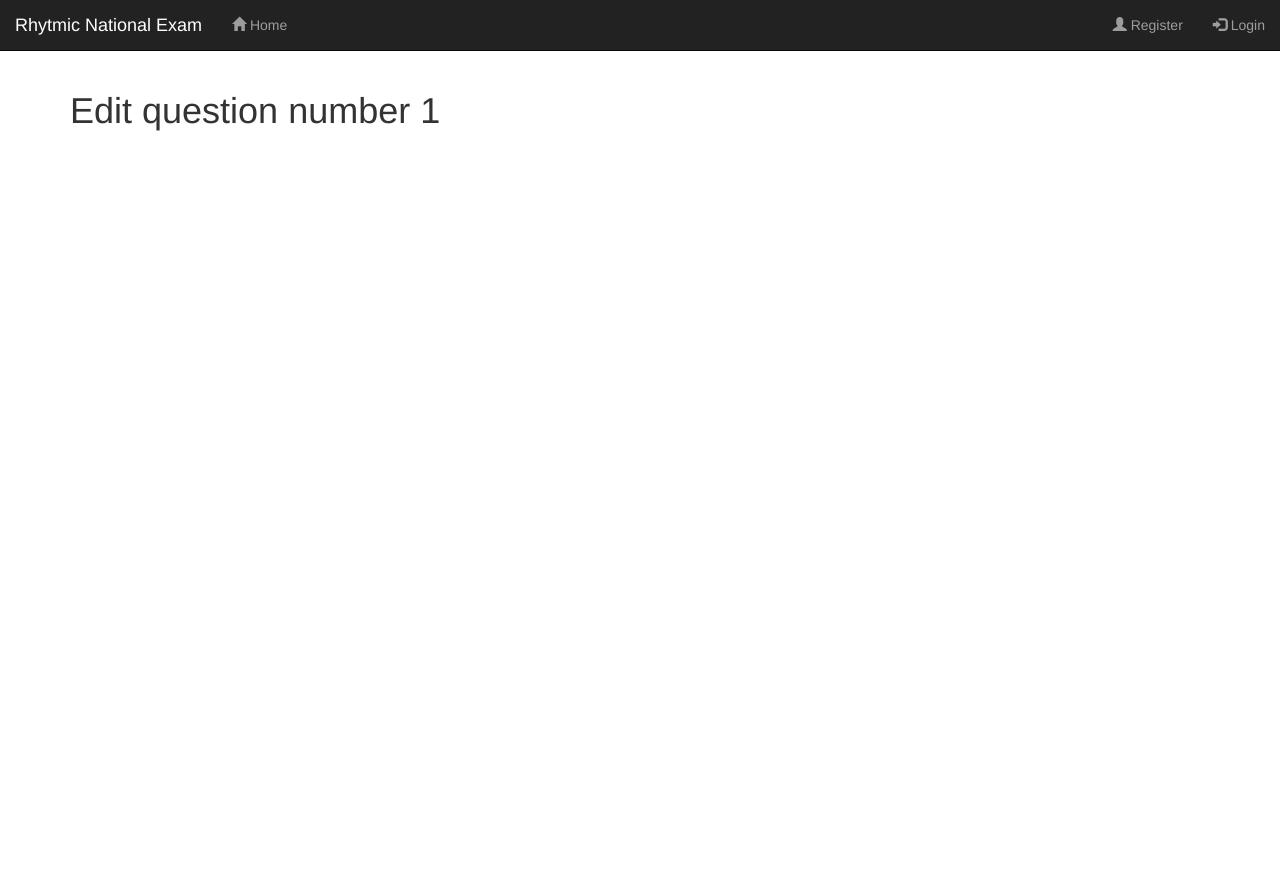
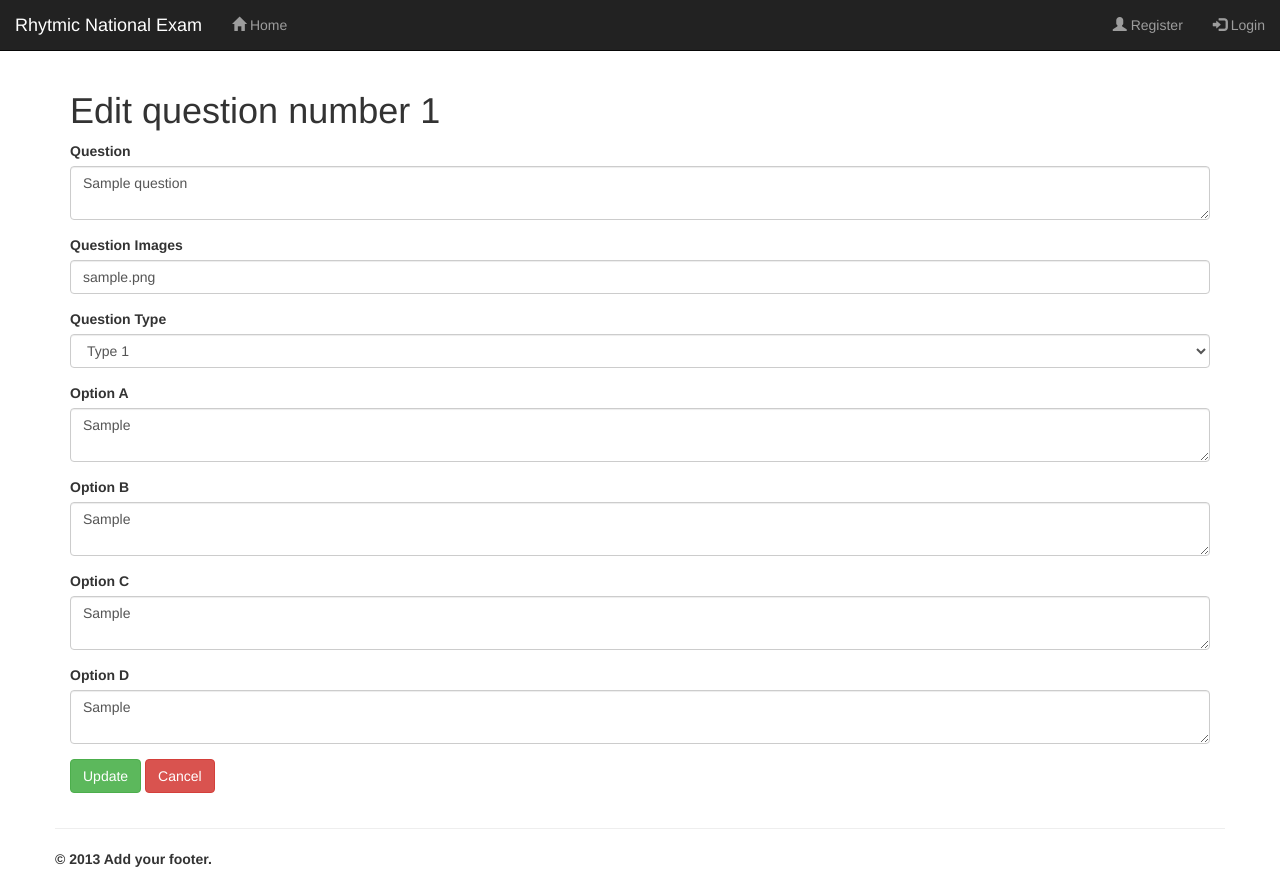
Before and after one commit to AltusN/rhytmic_exam, a Flask app: page /edit_exam_question/1 in a window 1280 px wide. Before the commit the page ends 131 px from the top, so only its background shows below. Run offline with Flask 2, Linux system fonts and the light colour scheme; tables that the repository leaves empty hold one stand-in row (values such as "Sample post"); some libraries are stand-ins or nearby versions.

Commit message:
fixing some bootstrap issues

```diff
--- a/migrations/alembic.ini
+++ b/migrations/alembic.ini
@@ -20,17 +20,17 @@ keys = console
 keys = generic
 
 [logger_root]
-level = WARN
+level = DEBUG
 handlers = console
 qualname =
 
 [logger_sqlalchemy]
-level = WARN
+level = DEBUG
 handlers =
 qualname = sqlalchemy.engine
 
 [logger_alembic]
-level = INFO
+level = DEBUG
 handlers =
 qualname = alembic
 
--- a/rhytmic_exam_app/exam_utils.py
+++ b/rhytmic_exam_app/exam_utils.py
@@ -26,6 +26,7 @@ def make_type_one_question(question):
 
     return q
 def make_type_two_question(question):
+
     header = json.loads(question.question_images)
     path = header["path"]["location"]
 
--- a/rhytmic_exam_app/forms.py
+++ b/rhytmic_exam_app/forms.py
@@ -1,5 +1,5 @@
 from flask_wtf import FlaskForm
-from wtforms import RadioField, SubmitField, StringField, PasswordField, BooleanField, SelectField
+from wtforms import RadioField, SubmitField, StringField, PasswordField, BooleanField, SelectField, TextAreaField
 from wtforms.validators import DataRequired, Email, EqualTo, ValidationError, Length
 
 from rhytmic_exam_app.models import User
@@ -44,7 +44,7 @@ class ResetPasswordForm(FlaskForm):
     submit = SubmitField("Reset Password")
 
 class AddExamQuestionsForm(FlaskForm):
-    question = StringField("Question", validators=[DataRequired()])
+    question = TextAreaField("Question", validators=[DataRequired()])
     question_type = SelectField("Question Type", choices=[
         ("1", "Type 1"),
         ("2", "Type 2"),
@@ -53,10 +53,10 @@ class AddExamQuestionsForm(FlaskForm):
         ("5", "Type 5")
         ])
     question_images = StringField("Question Images")
-    option_a = StringField("Option A", validators=[DataRequired()])
-    option_b = StringField("Option B", validators=[DataRequired()])
-    option_c = StringField("Option C", validators=[DataRequired()])
-    option_d = StringField("Option D", validators=[DataRequired()])
+    option_a = TextAreaField("Option A", validators=[DataRequired()])
+    option_b = TextAreaField("Option B", validators=[DataRequired()])
+    option_c = TextAreaField("Option C", validators=[DataRequired()])
+    option_d = TextAreaField("Option D", validators=[DataRequired()])
     answer = SelectField("Answer", choices=[
         ("A", "A"),
         ("B", "B"),
--- a/rhytmic_exam_app/routes.py
+++ b/rhytmic_exam_app/routes.py
@@ -123,7 +123,7 @@ def reset_password(token):
     if form.validate_on_submit():
         user.set_password(form.password.data)
         db.session.commit()
-        flash("Your password has been reset", "success")
+        flash("Your password has been reset. Please check your email.", "success")
         return redirect(url_for("login"))
 
     return render_template("reset_password.html", form=form)
@@ -137,19 +137,44 @@ def dashboard():
 def edit_questions():
     page = request.args.get("page", 1, type=int)
 
-    question_pages = ExamQuestions.query.paginate(page=page , per_page=10)
+    question_pages = ExamQuestions.query.paginate(page=page , per_page=8)
 
     return render_template(
         "edit_questions.html",
         title="Edit Questions",
         questions=question_pages)
 
-@app.route("/edit_exam_question/<int:question_id>")
+@app.route("/edit_exam_question/<int:question_id>", methods=("GET", "POST"))
 def edit_exam_question(question_id):
     exam_question = ExamQuestions.query.filter_by(id=question_id).first_or_404()
 
+    form = AddExamQuestionsForm()
 
-    return render_template("edit_exam_question.html", question=exam_question)
+    if form.validate_on_submit():
+        exam_question.question = form.question.data
+        exam_question.question_images = form.question_images.data
+        exam_question.question_type = form.question_type.data
+        exam_question.option_a = form.option_a.data
+        exam_question.option_b = form.option_b.data
+        exam_question.option_c = form.option_c.data
+        exam_question.option_d = form.option_d.data
+        exam_question.answer = form.answer.data
+
+        db.session.add(exam_question)
+        db.session.commit()
+
+        flash(f"Question {question_id} updated successfully", "success")
+        return redirect(url_for("edit_questions"))
+
+    form.question.data = exam_question.question
+    form.question_type.data = exam_question.question_type
+    form.question_images.data = exam_question.question_images
+    form.option_a.data = exam_question.option_a
+    form.option_b.data = exam_question.option_b
+    form.option_c.data = exam_question.option_c
+    form.option_d.data = exam_question.option_d
+
+    return render_template("edit_exam_question.html", question_id=exam_question.id, form=form)
 
 @app.route("/add_question", methods=("GET", "POST"))
 @login_required
@@ -195,8 +220,9 @@ def theory_exam():
 
     if request.method == "POST":
         result = request.form
-        flash(result)
-        return(redirect(url_for("index")))
+        flash(result, "info")
+        flash("Exam completed. Good luck!", "success")
+        return(redirect(url_for("dashboard")))
 
     q_list = []
 
--- a/rhytmic_exam_app/static/css/gym_style.css
+++ b/rhytmic_exam_app/static/css/gym_style.css
@@ -1,2 +1,7 @@
+#the-sticky-div.sticky {
+    position: fixed;
+    top: 0;
+ }
+
 .my_body {
-    padding-top: 70px; }
+padding-top: 70px; }
--- a/rhytmic_exam_app/templates/base.html
+++ b/rhytmic_exam_app/templates/base.html
@@ -36,8 +36,8 @@
                         <li><a href="{{ url_for('register') }}"><span class="glyphicon glyphicon-user"></span> Register</a></li>
                         <li><a href="{{ url_for('login') }}"><span class="glyphicon glyphicon-log-in"></span> Login</a></li>
                     {% else %}
-                        <li><a href="{{ url_for('user', username=current_user.username) }}"><span class="glyphicon glyphicon-edit"></span>Profile</a></li>
-                        <li><a href="{{ url_for('logout') }}"><span class="glyphicon glyphicon-log-out"></span>Logout</a></li>
+                        <li><a href="{{ url_for('user', username=current_user.username) }}"><span class="glyphicon glyphicon-edit"></span> Profile</a></li>
+                        <li><a href="{{ url_for('logout') }}"><span class="glyphicon glyphicon-log-out"></span> Logout</a></li>
                     {% endif %}
                 </ul>
             </div>
@@ -52,7 +52,19 @@
         <div class="container">
             {% block app_content %}{% endblock %}
         </div>
+        {% block footer %}
+        <div class="fixed-bottom">
+                <div class="container">
+                  <div class="row">
+                    <div class="span8 offset2">
+                      <hr>
+                      <p><strong> &copy 2013 Add your footer. </strong></p>
+                    </div>
+                  </div> <!-- row -->
+                </div> <!-- containter -->
+              </div> <!-- footer -->
 
+        {% endblock %}
     {% endblock %}
 
     {% block scripts %}
--- a/rhytmic_exam_app/templates/dashboard.html
+++ b/rhytmic_exam_app/templates/dashboard.html
@@ -13,5 +13,5 @@
 setTimeout(function() {
     $("div[name='flash_message']").fadeOut("slow");
 }, 3000);
-</script></script>
+</script>
 {% endblock %}
--- a/rhytmic_exam_app/templates/edit_exam_question.html
+++ b/rhytmic_exam_app/templates/edit_exam_question.html
@@ -1,6 +1,37 @@
 {% extends "base.html" %}
+
 {% block app_content %}
-    <h1>Edit question number {{ question.id }}</h1>
-    {# what it currently looks like #}
-
+    <h1>Edit question number {{ question_id }}</h1>
+    {% from "includes/_formhelpers.html" import render_field %}
+    <form action="" method="POST" novalidate>
+        {{ form.hidden_tag() }}
+        <div class="form-group">
+            {{ render_field(form.question, class_="form-control") }}
+        </div>
+        <div class="form-group">
+            {{ render_field(form.question_images, class_="form-control") }}
+        </div>
+        <div class="form-group">
+            {{ render_field(form.question_type, class_="form-control") }}
+        </div>
+        <div class="form-group">
+            {{ render_field(form.option_a, class_="form-control") }}
+        </div>
+        <div class="form-group">
+            {{ render_field(form.option_b, class_="form-control") }}
+        </div>
+        <div class="form-group">
+            {{ render_field(form.option_c, class_="form-control") }}
+        </div>
+        <div class="form-group">
+            {{ render_field( form.option_d, class_="form-control") }}
+        </div>
+        <div class="form-group" hidden>
+            {{ render_field( form.answer, class_="form-control") }}
+        </div>
+        <div class="form-group">
+            {{ form.submit(class_="btn btn-success", value="Update") }}
+            <a href="{{ url_for('edit_questions') }}" class="btn btn-danger">Cancel</a>
+        </div>
+    </form>
 {% endblock %}
--- /dev/null
+++ b/rhytmic_exam_app/templates/includes/_formhelpers.html
@@ -0,0 +1,9 @@
+{% macro render_field(field) %}
+    {{ field.label }}
+    {{ field(**kwargs)|safe }}
+    {% if field.errors %}
+        {% for error in field.errors %}
+            <span style="color:red;" class="help-inline">[{{ error }}]</span>
+        {% endfor %}
+    {% endif %}
+{% endmacro %}
```
Also changed, not shown: rhytmic_exam_app/templates/edit_questions.html (+8 -0 lines), rhytmic_exam_app/templates/register.html (+29 -56 lines), rhytmic_exam_app/templates/theory_exam.html (+29 -3 lines), rhytmic_exam_app/static/q32/q32_a_1.jpg (added), rhytmic_exam_app/static/q32/q32_b_1.jpg (added), rhytmic_exam_app/static/q32/q32_c_1.jpg (added), rhytmic_exam_app/static/q32/q32_d_1.jpg (added), rhytmic_exam_app/static/q32/q32_q_1.jpg (added).
